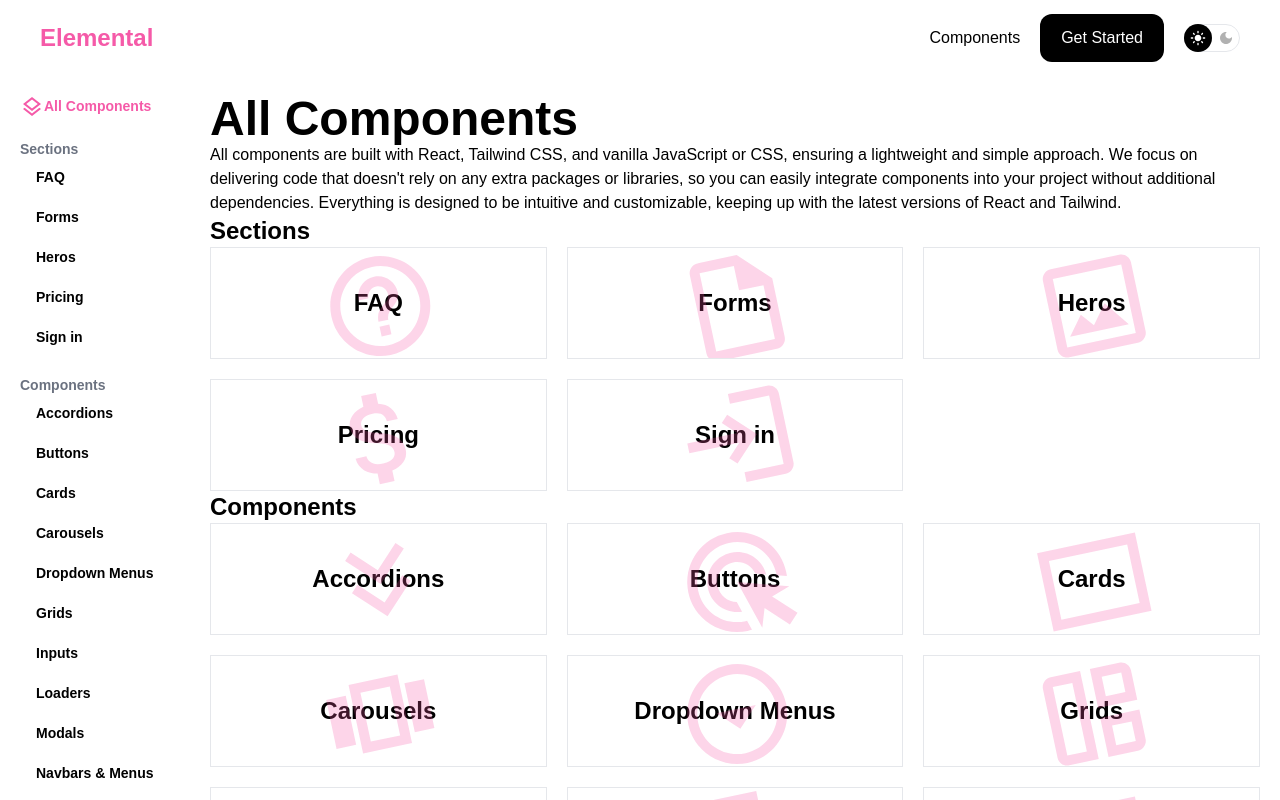
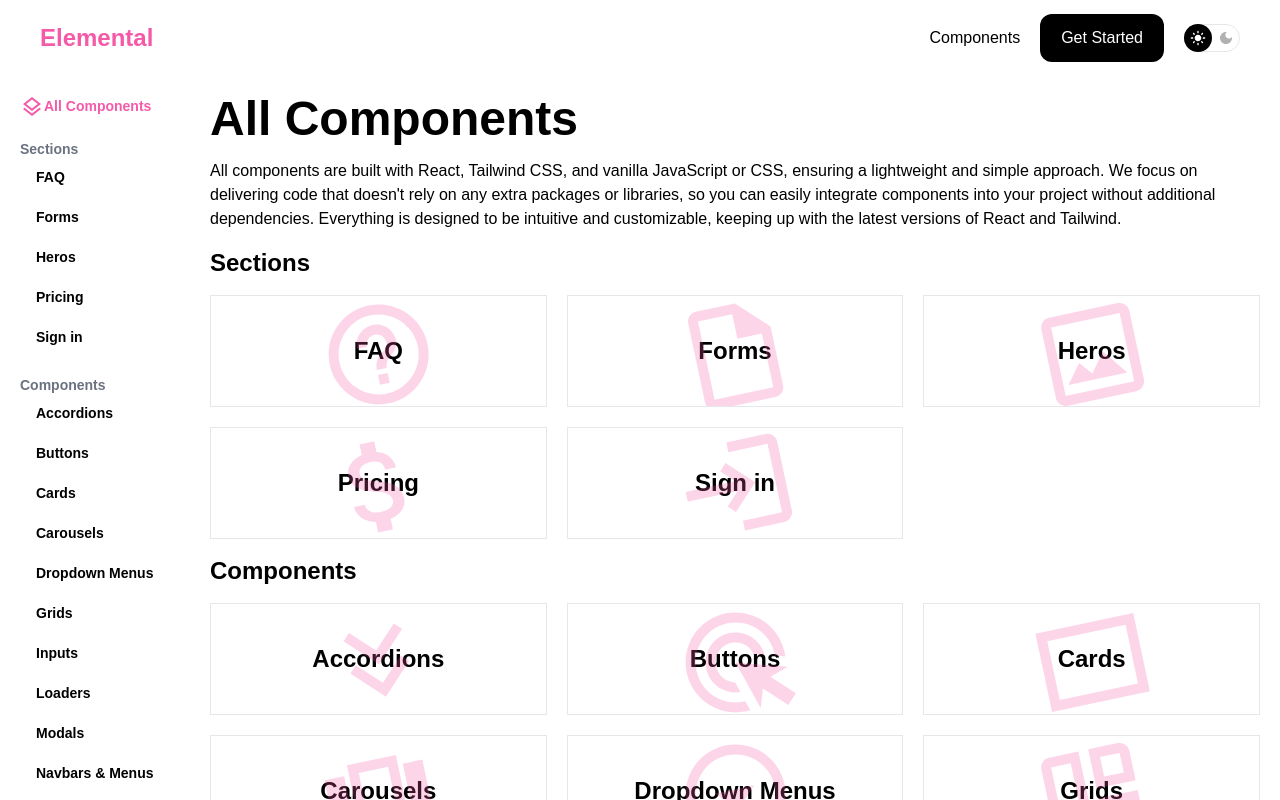
Before and after one commit to kevincas01/Elemental, a Next.js app in the folder elemental/: page /components in a window 1280 px wide. Built offline with nearby package versions, Linux system fonts and the light colour scheme.

Commit message:
small changes

```diff
--- a/elemental/app/ReusableComponents/ComponentGallery.tsx
+++ b/elemental/app/ReusableComponents/ComponentGallery.tsx
@@ -13,7 +13,7 @@ const ComponentGallery = ({ list }: ComponentGalleryProps) => {
           href={listItem.url}
           className="relative h-28 w-full flex flex-col text-center justify-center hover:text-primary hover:bg-lightSecondaryBg dark:hover:bg-darkSecondaryBg py-2 px-3 border dark:border-darkBgBorder overflow-hidden z-20"
         >
-          <span className="text-primary right-14 md:left-1/2 md:-translate-x-1/2 opacity-25 absolute -rotate-12 scale-[5] z-0">
+          <span className="text-primary left-1/2 md:-translate-x-1/2 opacity-25 absolute -rotate-12 scale-[5] z-0">
             {listItem.icon}
           </span>
 
--- a/elemental/app/components/page.tsx
+++ b/elemental/app/components/page.tsx
@@ -3,7 +3,7 @@ import { componentsList, sectionsList } from "../constants/componentsList";
 import ComponentGallery from "../ReusableComponents/ComponentGallery";
 const page = () => {
   return (
-    <div className="">
+    <div className="space-y-4">
       <h1 className="text-5xl">All Components</h1>
       <p>
         All components are built with React, Tailwind CSS, and vanilla
@@ -14,11 +14,9 @@ const page = () => {
         customizable, keeping up with the latest versions of React and Tailwind.
       </p>
       <h2 className="text-2xl">Sections</h2>
-      <ComponentGallery list={sectionsList}/>
-      <h2 className="text-2xl">
-        Components
-      </h2>
-      <ComponentGallery list={componentsList}/>
+      <ComponentGallery list={sectionsList} />
+      <h2 className="text-2xl">Components</h2>
+      <ComponentGallery list={componentsList} />
     </div>
   );
 };
```
